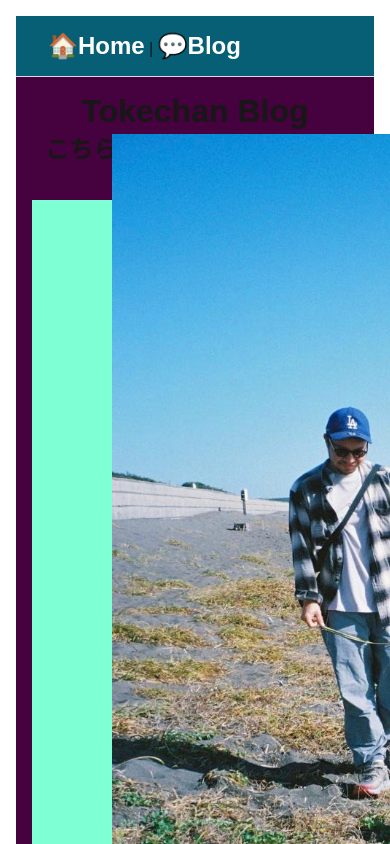
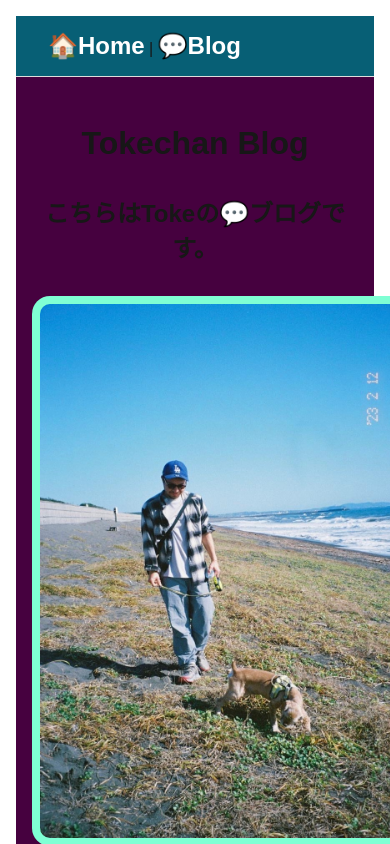
Before and after one commit to tokechan/tokechan-blog, a Next.js app in the folder tokechan-blog/: page / in a window 390 px wide. Shown: the top 844 px of the page. Built offline with nearby package versions, Linux system fonts and the light colour scheme.

Commit message:
fix:HOMEcss

```diff
--- a/tokechan-blog/app/Home.module.css
+++ b/tokechan-blog/app/Home.module.css
@@ -16,11 +16,13 @@
 .h1 {
     text-align: center;
     justify-content: center;
+    margin-top: 2rem;
 }
 
 .h2 {
     text-align: center;
     justify-content: center;
+    margin-top: 2rem;
 }
 
 .header {
@@ -45,20 +47,31 @@
 }
 
 .container {
-  width: 800px;
-  height: 800px;
+  max-width: 800px;
   background-color: aquamarine;
   display: flex;
   justify-content: center;
   align-items: center;
-  margin: 0 auto;
+  margin: 2rem auto;
+  padding: 2rem;
+  border-radius: 18px;
+}
+/* スマホ時の表示 */
+@media (max-width: 768px) {
+  .container {
+    width: 98vw;
+    height: auto;
+    min-width: unset;
+    max-width: 100vw;
+    padding: 0.5rem;
+  }
 }
 
 .centerImage {
   display: block;
-  max-width: 80%;
+  max-width: 100%;
   height: auto;
   margin-left: auto;
   margin-right: auto;
-  object-fit: cover;
+  border-radius: 10px;
 }
```
